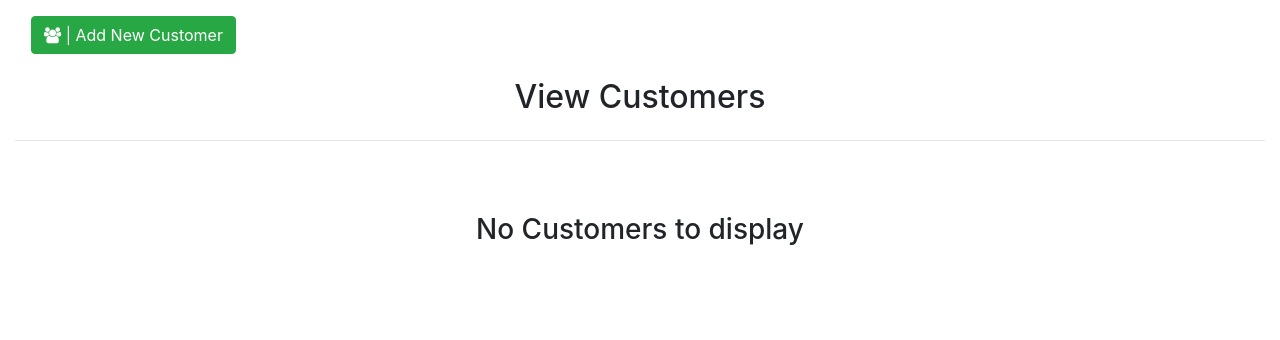
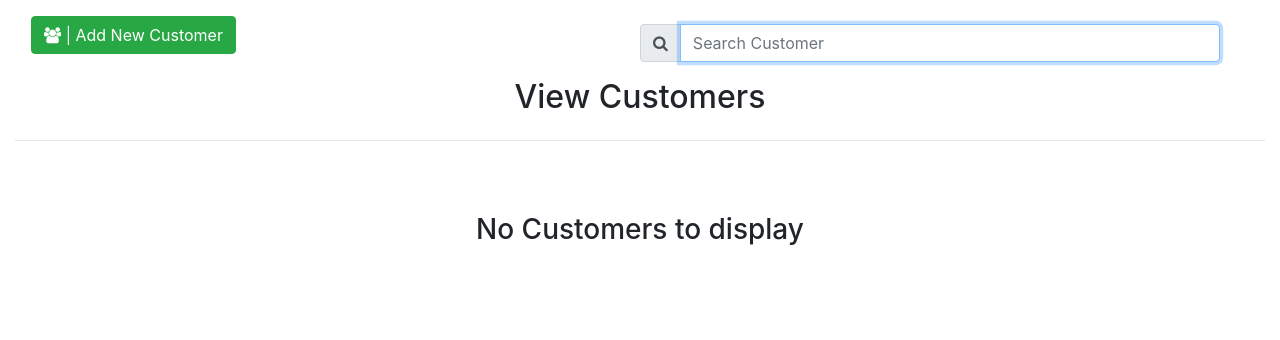
Before and after one commit to theflyingmachine/milkbasket, a Django app: page /register/customers in a window 1280 px wide. Shown: the part 109-449 px from the top of the page. Run offline with Django 3.2, Linux system fonts and the light colour scheme; the visitor is signed in with stand-in values (Sample User, id 1); data that the repository does not hold is empty; some libraries are stand-ins or nearby versions.

Commit message:
Customer Search Added

```diff
--- a/register/templates/register/customer.html
+++ b/register/templates/register/customer.html
@@ -3,12 +3,22 @@
 <!-- Navbar content -->
 {% block content %}
   <div class="d-flex bd-highlight mb-3">
-    <div class="col-6 mr-auto p-2 bd-highlight">
+    <div class="row col-12">
+      <div class="col-lg-6 col-sm-12 mr-auto p-2 bd-highlight">
         <button type="button" class="btn mt-2 ml-2 btn-success" data-toggle="modal"
                 data-target="#exampleModal"
                 data-whatever="@fat"><i class="fa fa-users"></i> | Add New Customer
         </button>
       </div>
+      <div class="col-lg-6 col-sm-12 input-group mt-4">
+        <div class="input-group-prepend">
+          <div class="input-group-text"><i class="fa fa-search" aria-hidden="true"></i></div>
+        </div>
+        <input type="text" class="form-control" id="searchInput" onkeyup="mySearchFunction()"
+               placeholder="Search Customer" autofocus>
+      </div>
+    </div>
+
   </div>
 
   {#  <button type="button" class="btn btn-info m-3" href="addcustomer">+ Add new customer</button>#}
@@ -20,7 +30,7 @@
 
   <hr>
   {#  ACTIVE CUSTOMERS #}
-  <div class="container mb-5">
+  <div id="customer-list" class="container mb-5">
     {% if customers %}
       {% for customer in customers %}
         {% if forloop.first %}
@@ -202,6 +212,24 @@
         $('#recipient_evening').prop('checked', false);
     })
 
+    {# Search Field #}
+
+    function mySearchFunction() {
+      var input, filter, customerList, li, a, i, txtValue;
+      input = document.getElementById("searchInput");
+      filter = input.value.toUpperCase();
+      customerList = document.getElementById("customer-list");
+      li = customerList.getElementsByClassName("card-body");
+      for (i = 0; i < li.length; i++) {
+        a = li[i].getElementsByTagName("b")[0];
+        txtValue = a.textContent || a.innerText;
+        if (txtValue.toUpperCase().indexOf(filter) > -1) {
+          li[i].style.display = "";
+        } else {
+          li[i].style.display = "none";
+        }
+      }
+    }
   </script>
 
 {% endblock %}
```
Lines whose indentation alone changed are shown as unchanged.
